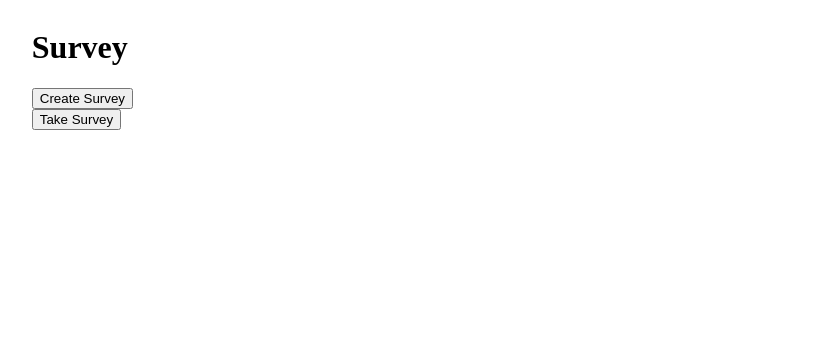
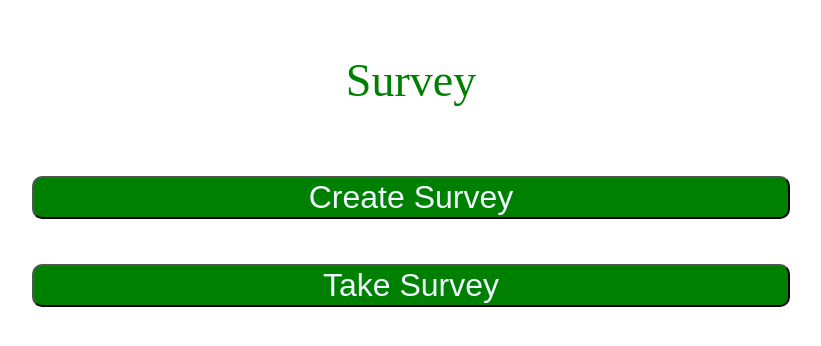
Before and after one commit to yaswanth-git/Survey, a React (Create React App) app: page / in a window 1280 px wide. Shown: the top 346 px of the page, without its empty margins (229-1050 px from the left). Built offline with nearby package versions, Linux system fonts and the light colour scheme.

Commit message:
Update App.js

```diff
--- a/src/App.js
+++ b/src/App.js
@@ -7,9 +7,9 @@ const App = (props) => {
     return (
       <div className="App">
         <div>
-          <h1>Survey</h1>
-          <button onClick={() => setInit("create")}>Create Survey</button><br />
-          <button onClick={() => setInit("take")}>Take Survey</button>
+          <p className="heading">Survey</p>
+          <div><button className="button" onClick={() => setInit("create")}>Create Survey</button></div>
+          <div><button className="button" onClick={() => setInit("take")}>Take Survey</button></div>
         </div>
       </div>
     );
```
